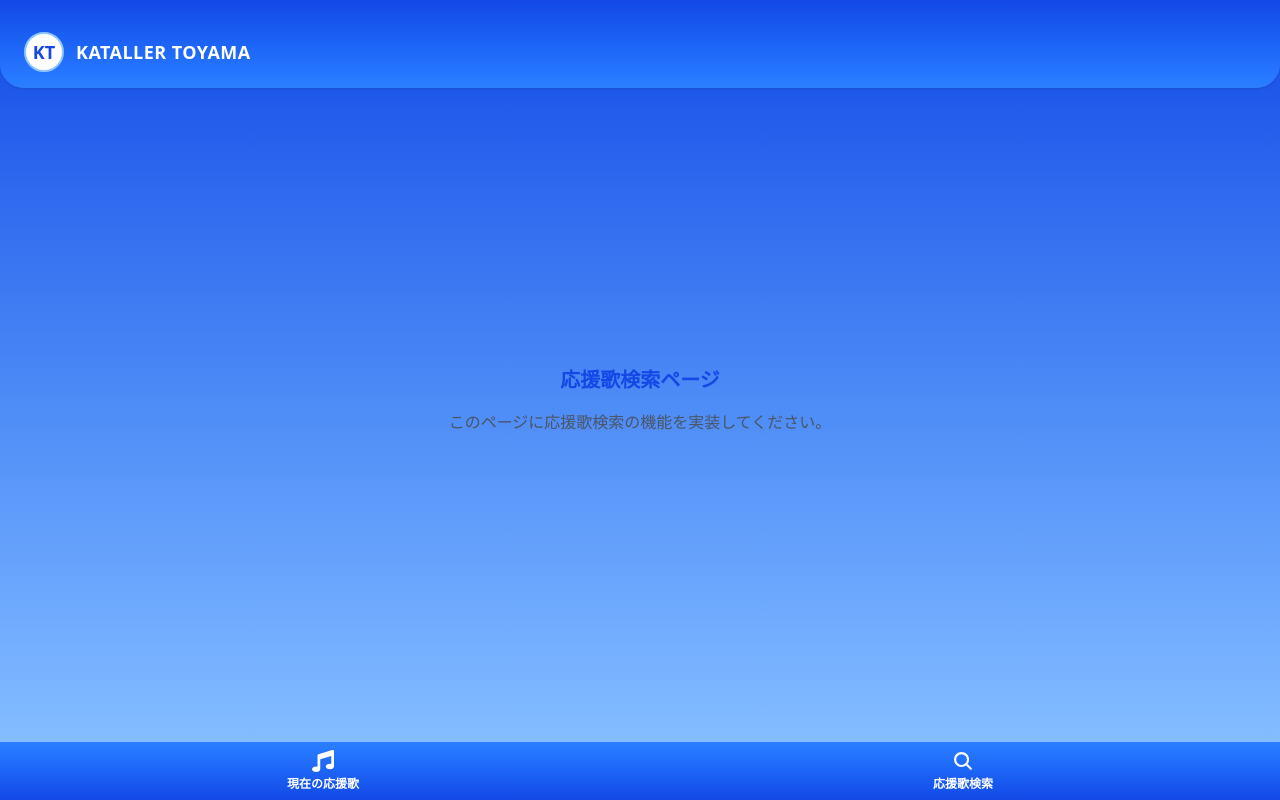
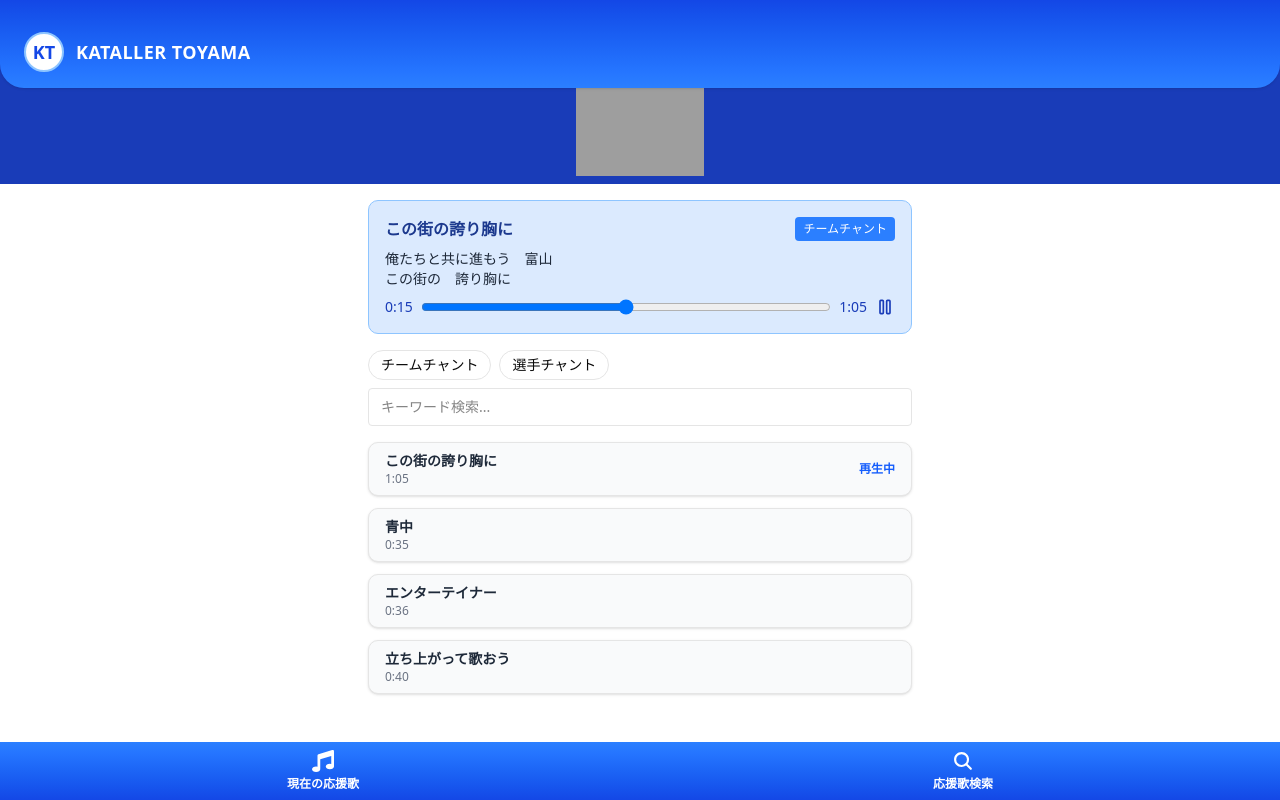
Before and after one commit to katotetsu/Blue-Soul, a Next.js app: page /chant_search in a window 1280 px wide. Built offline with nearby package versions, Linux system fonts and the light colour scheme; grey boxes are pictures that could not be loaded.

Commit message:
Add:sarch1#1

```diff
--- a/src/app/chant_search/page.tsx
+++ b/src/app/chant_search/page.tsx
@@ -1,16 +1,97 @@
-"use client"
+"use client";
+
 import Header from "@/components/common/Header";
 import Footer from "@/components/common/Footer";
+import { useState } from "react";
+import { Play, Pause } from "lucide-react";
+
+const chants = [
+  {
+    title: "この街の誇り胸に",
+    lyrics: "俺たちと共に進もう　富山\nこの街の　誇り胸に",
+    time: "1:05",
+    isPlaying: true,
+    tag: "チームチャント",
+  },
+  { title: "青中", lyrics: "", time: "0:35", isPlaying: false },
+  { title: "エンターテイナー", lyrics: "", time: "0:36", isPlaying: false },
+  { title: "立ち上がって歌おう", lyrics: "", time: "0:40", isPlaying: false },
+];
 
 export default function ChantSearchPage() {
+  const [playing, setPlaying] = useState(true);
+
   return (
-    <div className="flex flex-col min-h-screen bg-gradient-to-b from-blue-700 to-blue-300 relative">
+    <div className="flex flex-col min-h-screen bg-white">
       <Header />
-      <main className="flex-1 p-4 max-w-xl mx-auto w-full flex flex-col items-center justify-center">
-        {/* ここに応援歌検索のUIを実装 */}
-        <h1 className="text-xl font-bold text-blue-700 mb-4">応援歌検索ページ</h1>
-        <p className="text-gray-600">このページに応援歌検索の機能を実装してください。</p>
+
+      {/* 昇格バナー */}
+      <div className="bg-blue-800 text-white py-2 text-center">
+        <div className="font-bold text-xl">KATALLER TOYAMA</div>
+        <div className="text-sm bg-white text-black inline-block px-3 py-1 rounded mt-2">
+          <strong>J2昇格</strong> <span className="text-xs">2024.12.7</span>
+        </div>
+        <div className="mt-2 flex justify-center">
+          <img src="/images/players_celebrating.png" alt="選手たち" className="h-24" />
+        </div>
+      </div>
+
+      <main className="flex-1 p-4 max-w-xl mx-auto w-full">
+        {/* 現在のチャント */}
+        <div className="bg-blue-100 border border-blue-300 rounded-lg p-4 mb-4">
+          <div className="flex items-center justify-between">
+            <h2 className="text-blue-900 font-bold text-base">
+              この街の誇り胸に
+            </h2>
+            <span className="text-xs bg-blue-500 text-white px-2 py-1 rounded">
+              チームチャント
+            </span>
+          </div>
+          <p className="text-sm text-gray-800 mt-2 whitespace-pre-line">
+            俺たちと共に進もう　富山{"\n"}この街の　誇り胸に
+          </p>
+          <div className="flex items-center mt-2 space-x-2 text-sm text-blue-800">
+            <span>0:15</span>
+            <input type="range" className="flex-1" />
+            <span>1:05</span>
+            <button onClick={() => setPlaying(!playing)}>
+              {playing ? <Pause size={20} /> : <Play size={20} />}
+            </button>
+          </div>
+        </div>
+
+        {/* 絞り込み */}
+        <div className="flex items-center space-x-2 mb-2">
+          <button className="text-sm border rounded-full px-3 py-1">チームチャント</button>
+          <button className="text-sm border rounded-full px-3 py-1">選手チャント</button>
+        </div>
+        <input
+          type="text"
+          placeholder="キーワード検索..."
+          className="w-full border rounded px-3 py-2 mb-4 text-sm"
+        />
+
+        {/* チャント一覧 */}
+        <div className="space-y-3">
+          {chants.map((chant, i) => (
+            <div
+              key={i}
+              className="border rounded-lg px-4 py-2 shadow-sm flex justify-between items-center bg-gray-50"
+            >
+              <div>
+                <div className="text-sm font-semibold text-gray-800">
+                  {chant.title}
+                </div>
+                <div className="text-xs text-gray-500">{chant.time}</div>
+              </div>
+              {chant.isPlaying && (
+                <span className="text-xs text-blue-600 font-bold">再生中</span>
+              )}
+            </div>
+          ))}
+        </div>
       </main>
+
       <Footer />
     </div>
   );
```
